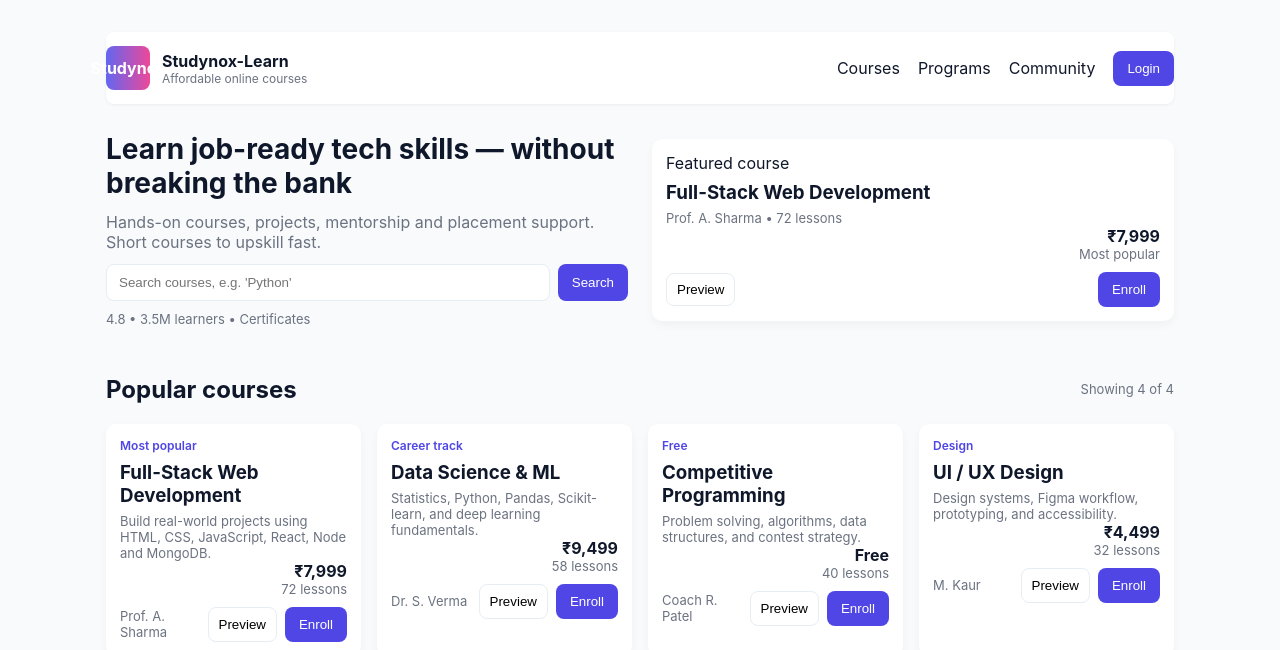
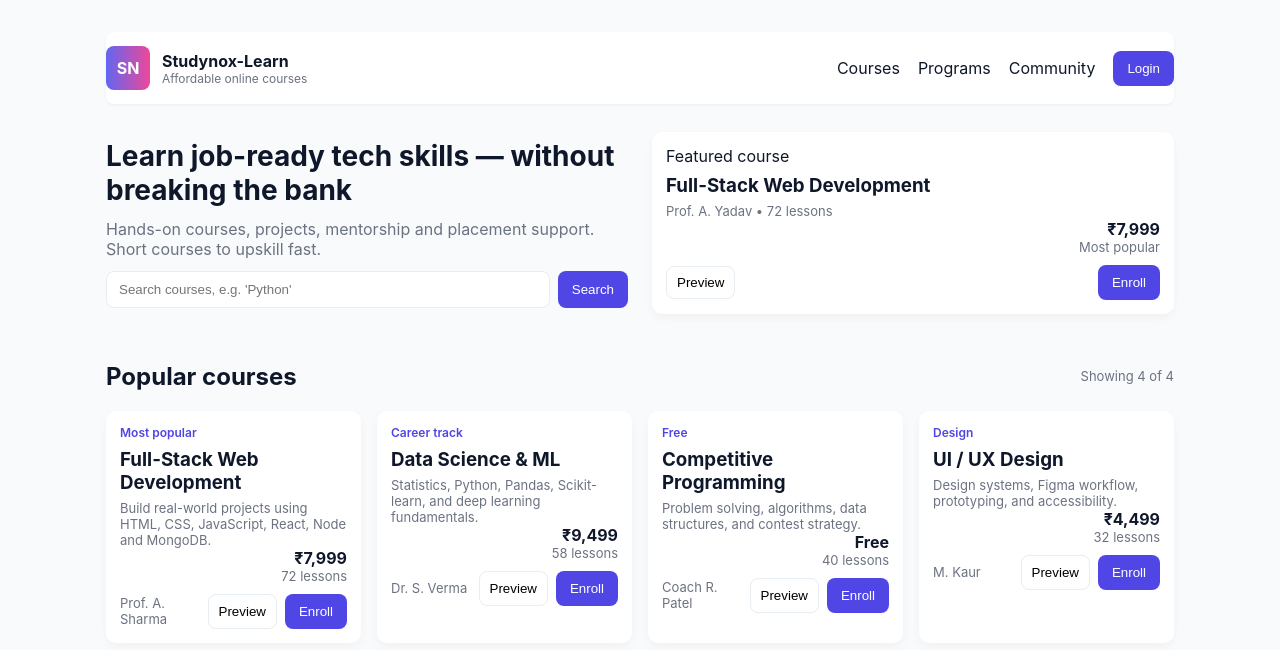
Before and after one commit to AnupamYadavAnurag/Studynox, a plain HTML site: page index.html in a window 1280 px wide. Shown: the top 650 px of the page. Drawn offline with Linux system fonts and the light colour scheme.

Commit message:
Update index.html

```diff
--- a/index.html
+++ b/index.html
@@ -11,7 +11,7 @@
       <header class="nav">
         <div class="nav-inner">
           <div class="brand">
-            <div class="logo">Studynox</div>
+            <div class="logo">SN</div>
             <div class="brand-text">
               <div class="brand-title">Studynox-Learn</div>
               <div class="brand-sub">Affordable online courses</div>
@@ -44,7 +44,6 @@
             />
             <button class="btn" id="searchBtn">Search</button>
           </div>
-          <div class="meta">4.8 • 3.5M learners • Certificates</div>
         </div>
 
         <div class="hero-right">
@@ -53,7 +52,7 @@
               <div>
                 <div class="small-muted">Featured course</div>
                 <h3>Full-Stack Web Development</h3>
-                <div class="muted">Prof. A. Sharma • 72 lessons</div>
+                <div class="muted">Prof. A. Yadav • 72 lessons</div>
               </div>
               <div class="price-block">
                 <div class="price">₹7,999</div>
```
